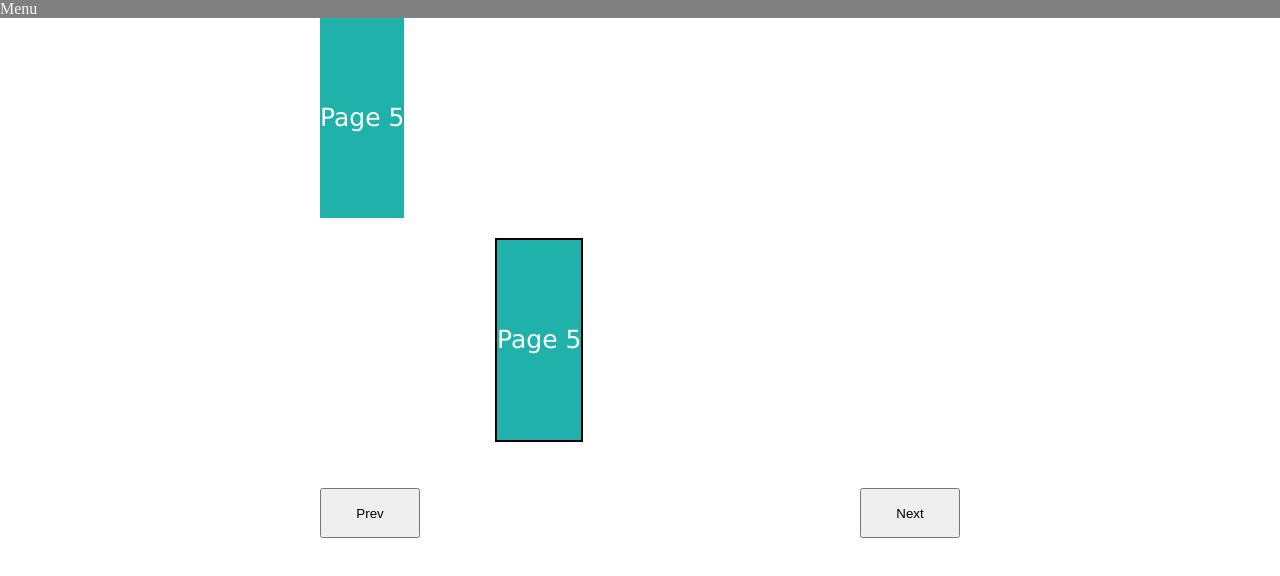
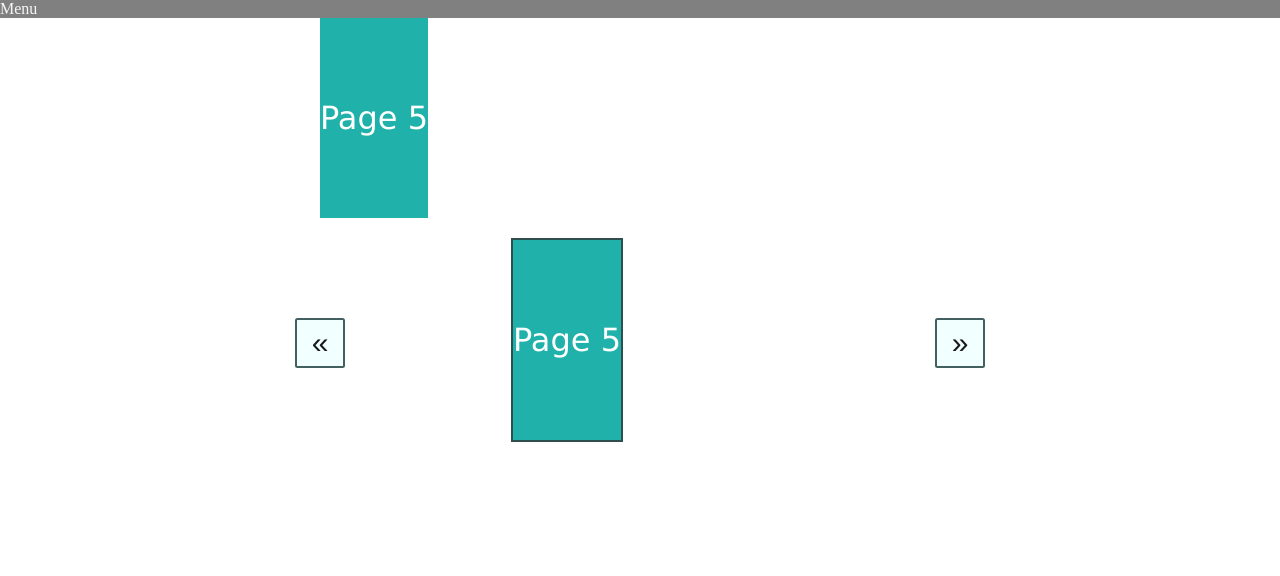
Before and after one commit to senner007/minimal-slider, a website with bundled scripts: page index.html in a window 1280 px wide. Built offline with nearby package versions, Linux system fonts and the light colour scheme.

Commit message:
set button style

```diff
--- a/css.css
+++ b/css.css
@@ -5,7 +5,7 @@
 
 #container {
     max-width: 50%;
-    min-width: 300px;
+    min-width: 50%;
     margin: auto;
     overflow: hidden;
 }
@@ -14,16 +14,13 @@
     width: 100%;
     height: 200px;
     margin: auto;
-      transition: transform 0.5s ease;
 }
 
 .margin-border {
-
-    max-width: 50%;
-    min-width: 50%;
+    max-width: 45%;
+    min-width: 45%;
     height: 250px;
     margin: auto;
-      transition: transform 0.5s ease;
 }
 
 .content {
@@ -33,19 +30,15 @@
 }
 
 ul {
-     height: inherit;
-     margin: auto;
-     list-style: none;
-     /* transition: transform 0.5s ease; */
-
-     transform: translateX(0px);
-     will-change: transform;
+    height: inherit;
+    margin: auto;
+    list-style: none;
+    transform: translateX(0px);
+    will-change: transform;
 }
 
 .full-page ul {
-
     transition: transform 0.8s ease;
-
 }
 
 .margin-border ul {
@@ -57,7 +50,7 @@ li {
     float: left;
     background-color: lightseagreen;
     color: white;
-    font-size: 25px;
+    font-size: 2.5vw;
     text-align: center;
     position: absolute;
     vertical-align: middle;
@@ -65,32 +58,44 @@ li {
     font-family: 'Lucida Sans', 'Lucida Sans Regular', 'Lucida Grande', 'Lucida Sans Unicode', Geneva, Verdana, sans-serif
 }
 
-.full-page li {
-
-}
+.full-page li {}
 
 .margin-border li {
-    border: 2px solid black;
+    border: 2px solid darkslategray;
     margin-top: 20px;
     margin-left: 15px;
     margin-right: 15px;
 }
 
-#buttonContainer {
-    max-width: 50%;
-    min-width: 300px;
-    margin: auto;
-    margin-top: 20px;
+#buttonStyle {
+    position: absolute;
+    width: 50%;
+    z-index: 2;
+    margin-top: 100px;
+    font-weight: bold;
+    opacity: 0.9;
+    color: black;
+    font-size: 30px;
 }
 
-#buttonContainer button:nth-child(1) {
-    width: 100px;
+button {
+    width: 50px;
     height: 50px;
-    float: left;
+    border: none;
+    outline: none;
+    border: 2px solid darkslategray;
+    background-color: azure;
+    font-size: 30px;
+    margin-right: -25px;
+    border-radius: 5%;
 }
 
-#buttonContainer button:nth-child(2) {
-    width: 100px;
-    height: 50px;
+.next {
     float: right;
+     margin-right: -25px;
 }
+
+.prev {
+    float: left;
+    margin-left: -25px;
+}
--- a/index.html
+++ b/index.html
@@ -21,7 +21,12 @@
                 <li>Page 5</li>
             </ul>
         </div>
+        <div id="buttonStyle">
+            <button class="prev">&laquo;</button>
+            <button class="next">&raquo;</button>
+        </div>
         <div class="margin-border">
+
             <ul>
                 <li>Page 1</li>
                 <li>Page 2</li>
@@ -32,10 +37,7 @@
         </div>
 
     </div>
-    <div id="buttonContainer">
-        <button>Prev</button>
-        <button>Next</button>
-    </div>
+
     <script src="index.js"></script>
 </body>
 
--- a/index.js
+++ b/index.js
@@ -1,17 +1,19 @@
 import $ from 'jquery';
 import {Move} from './Move.js';
+
 
 $(window).resize(function () {
     console.log("recalculate")
     moveFullPage.reCalculate();
     moveMarginBorder.reCalculate();
+
  })
 
 // moveEnd
  $('.margin-border').find('ul').on('moveEnd', function (e, param) {
      console.log('moveend' + " - event fired on page: " + param  + "!")
+     moveFullPage.moveTo(param);
  })
-
 
 
 var moveFullPage = Move({
@@ -26,19 +28,18 @@ var moveMarginBorder = Move({
 
 
 // moveLeft
-$("#buttonContainer button:nth-child(1)").on('click', function () {
-    moveFullPage.moveLeft();
+$(".prev").on('click', function () {
+
     moveMarginBorder.moveLeft();
 })
 
 // moveRight
-$("#buttonContainer button:nth-child(2)").on('click', function () {
-    moveFullPage.moveRight();
+$(".next").on('click', function () {
+
     moveMarginBorder.moveRight();
 })
 
 //moveTo
 $(window).on('keyup', function (e) {
-    moveFullPage.moveTo(Number(e.key));
     moveMarginBorder.moveTo(Number(e.key));
 })
```
